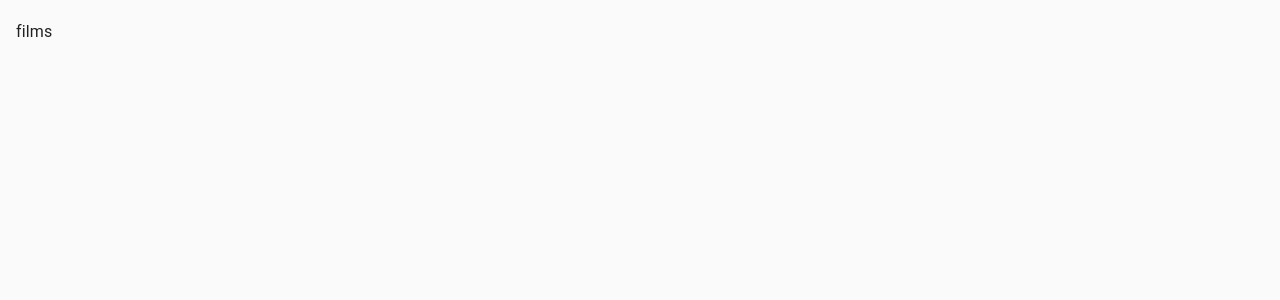
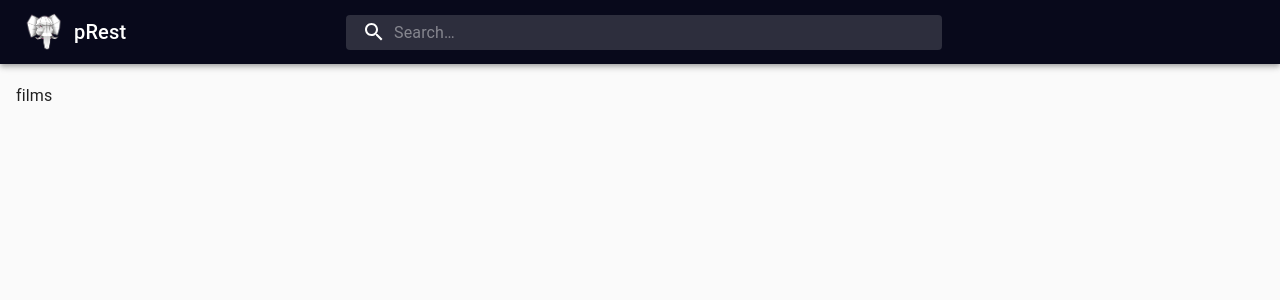
Before and after one commit to prest/prest.admin.archived, a Next.js app: page / in a window 1280 px wide. Shown: the top 300 px of the page. Built offline with nearby package versions, Linux system fonts and the light colour scheme.

Commit message:
add(Header): first code for component

```diff
--- /dev/null
+++ b/src/components/Header/index.tsx
@@ -0,0 +1,120 @@
+import React from 'react';
+import { fade, makeStyles } from '@material-ui/core/styles';
+import AppBar from '@material-ui/core/AppBar';
+import Toolbar from '@material-ui/core/Toolbar';
+import Typography from '@material-ui/core/Typography';
+import InputBase from '@material-ui/core/InputBase';
+import SearchIcon from '@material-ui/icons/Search';
+
+import { CustomTheme } from '~/theme';
+
+const useStyles = makeStyles((theme: CustomTheme) => ({
+  grow: {
+    flexGrow: 1,
+  },
+  appBar: {
+    background: theme.palette.appBarColor,
+  },
+  menuButton: {
+    marginRight: theme.spacing(2),
+  },
+  title: {
+    flex: 2,
+    display: 'flex',
+    alignItems: 'center',
+    '& > h6': {
+      marginLeft: '10px',
+      display: 'none',
+
+      [theme.breakpoints.up('sm')]: {
+        display: 'block',
+      },
+    },
+    '& > img': {
+      maxHeight: '40px',
+    },
+
+    [theme.breakpoints.up('sm')]: {
+      flex: 1,
+    },
+  },
+  search: {
+    flex: 7,
+    position: 'relative',
+    borderRadius: theme.shape.borderRadius,
+    backgroundColor: fade(theme.palette.common.white, 0.15),
+    '&:hover': {
+      backgroundColor: fade(theme.palette.common.white, 0.25),
+    },
+    marginRight: theme.spacing(2),
+    marginLeft: 0,
+    width: '100%',
+    [theme.breakpoints.up('sm')]: {
+      flex: 2,
+      marginLeft: theme.spacing(3),
+      width: 'auto',
+    },
+  },
+  searchIcon: {
+    padding: theme.spacing(0, 2),
+    height: '100%',
+    position: 'absolute',
+    pointerEvents: 'none',
+    display: 'flex',
+    alignItems: 'center',
+    justifyContent: 'center',
+  },
+  inputRoot: {
+    color: 'inherit',
+  },
+  inputInput: {
+    padding: theme.spacing(1, 1, 1, 0),
+    // vertical padding + font size from searchIcon
+    paddingLeft: `calc(1em + ${theme.spacing(4)}px)`,
+    transition: theme.transitions.create('width'),
+    width: '100%',
+    [theme.breakpoints.up('md')]: {
+      width: '20ch',
+    },
+  },
+  sectionDesktop: {
+    flex: 1,
+    display: 'flex',
+    justifyContent: 'flex-end',
+  },
+}));
+
+export const Header = (): React.ReactElement => {
+  const classes = useStyles();
+
+  return (
+    <div className={classes.grow}>
+      <AppBar position="static" className={classes.appBar}>
+        <Toolbar>
+          <div className={classes.title}>
+            <img src="/site/logo.png" />
+            <Typography variant="h6" noWrap>
+              pRest
+            </Typography>
+          </div>
+          <div className={classes.search}>
+            <div className={classes.searchIcon}>
+              <SearchIcon />
+            </div>
+            <InputBase
+              placeholder="Search…"
+              classes={{
+                root: classes.inputRoot,
+                input: classes.inputInput,
+              }}
+              inputProps={{ 'aria-label': 'search' }}
+            />
+          </div>
+          <div className={classes.sectionDesktop} />
+        </Toolbar>
+      </AppBar>
+    </div>
+  );
+};
+
+export default Header;
--- a/src/pages/_app.tsx
+++ b/src/pages/_app.tsx
@@ -4,6 +4,8 @@ import Head from 'next/head';
 import { ThemeProvider } from '@material-ui/core/styles';
 import CssBaseline from '@material-ui/core/CssBaseline';
 import { AppProps } from 'next/app';
+
+import Header from '~/components/Header';
 
 import theme from '../theme';
 
@@ -41,6 +43,7 @@ const PRestApp = (props: AppProps): ReactElement => {
       </Head>
       <ThemeProvider theme={theme}>
         <CssBaseline />
+        <Header />
         <Component {...pageProps} />
       </ThemeProvider>
     </>
--- a/src/pages/_document.tsx
+++ b/src/pages/_document.tsx
@@ -1,11 +1,12 @@
 import React, { ReactElement } from 'react';
-import Document, { Html, Main, NextScript } from 'next/document';
+import Document, { Html, Main, Head, NextScript } from 'next/document';
 import { ServerStyleSheets } from '@material-ui/core/styles';
 
 export default class PRestDocument extends Document {
   render(): ReactElement {
     return (
       <Html lang="en">
+        <Head />
         <body>
           <Main />
           <NextScript />
--- a/src/theme/index.ts
+++ b/src/theme/index.ts
@@ -1,3 +1,14 @@
-import { createMuiTheme } from '@material-ui/core/styles';
+import { Theme, createMuiTheme } from '@material-ui/core/styles';
+import { Palette } from '@material-ui/core/styles/createPalette';
 
-export default createMuiTheme({});
+import palette from './palette';
+
+interface CustomPalette extends Palette {
+  appBarColor: string;
+}
+
+export interface CustomTheme extends Theme {
+  palette: CustomPalette;
+}
+
+export default createMuiTheme({ palette });
--- /dev/null
+++ b/src/theme/palette.ts
@@ -0,0 +1,9 @@
+export default {
+  primary: {
+    main: '#D64292',
+  },
+  secondary: {
+    main: '#08091b',
+  },
+  appBarColor: '#08091b',
+};
--- a/tsconfig.json
+++ b/tsconfig.json
@@ -24,8 +24,8 @@
   },
   "include": [
     "next-env.d.ts",
-    "**/*.ts",
-    "**/*.tsx",
+    "./src/**/*.ts",
+    "./src/**/*.tsx",
   ],
   "exclude": [
     "node_modules"
```
Also changed, not shown: public/site/logo.png (added), 1 other file (tests, documents, lock files or other folders).
